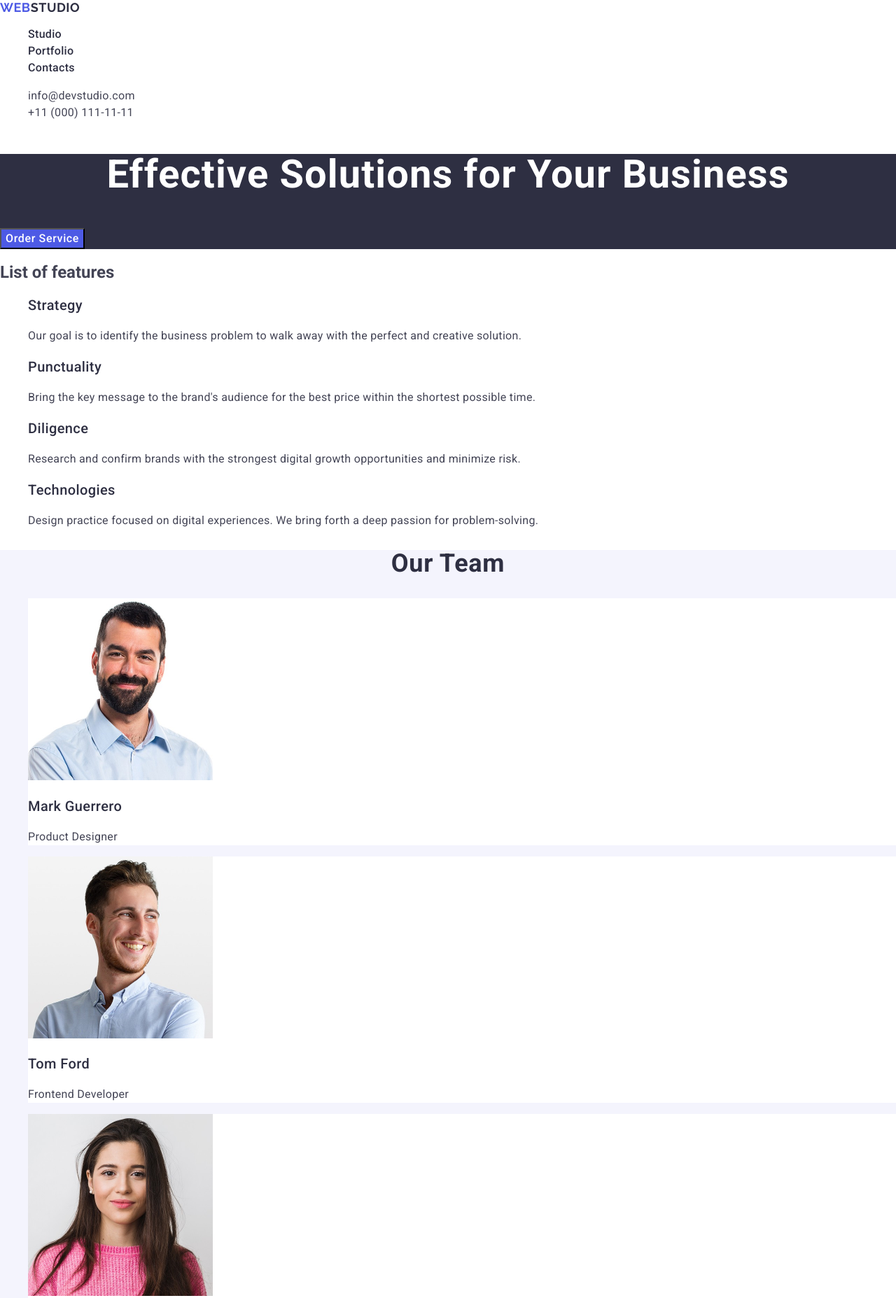
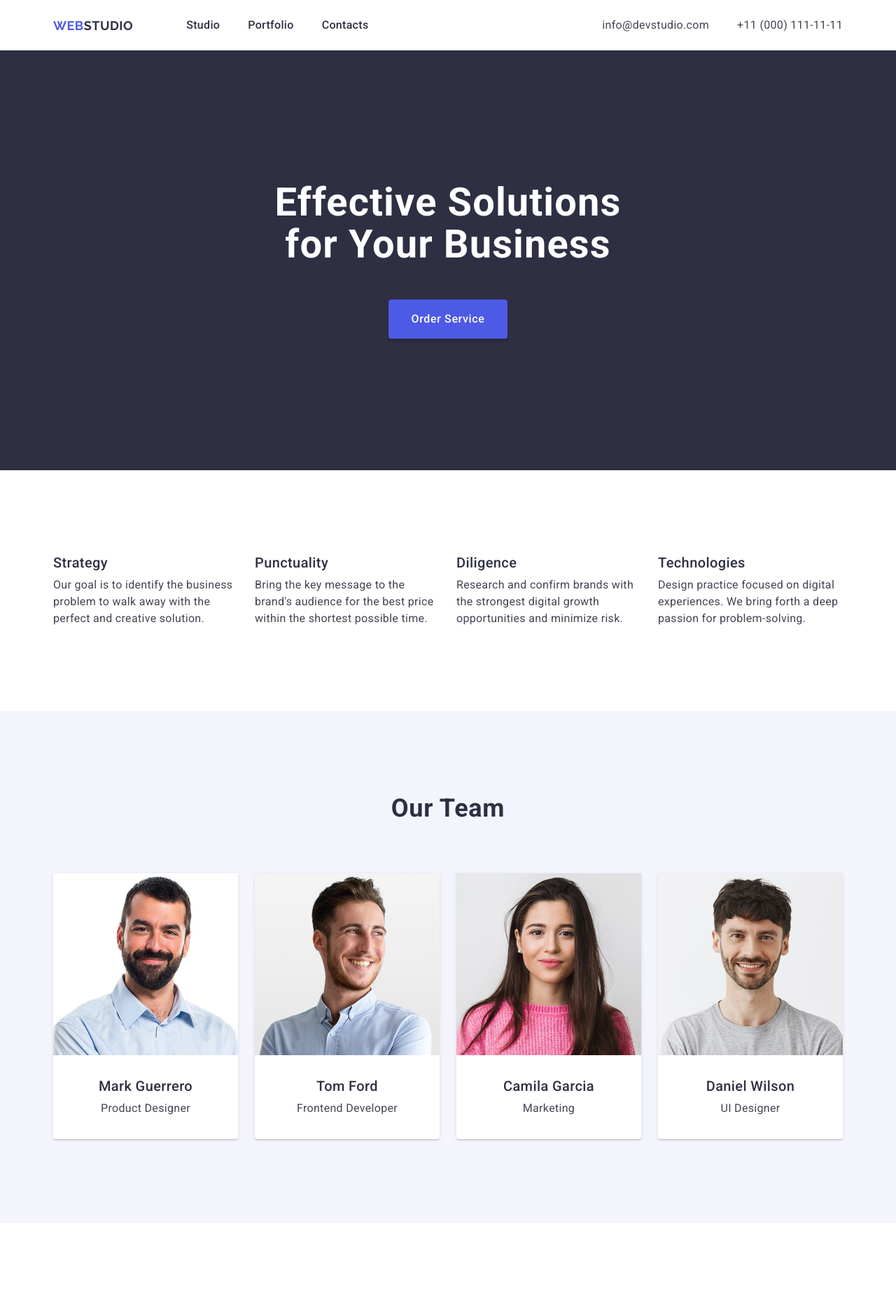
Before and after one commit to artem-v20/goit-markup-hw-03, a plain HTML site: page index.html in a window 1280 px wide. Shown: the top 1855 px of the page at 70% size. Drawn offline with nearby package versions, Linux system fonts and the light colour scheme.

Commit message:
update project

```diff
--- a/css/styles.css
+++ b/css/styles.css
@@ -1,15 +1,82 @@
+/* COMMON STYLES */
+
 body {
   font-family: "Roboto", sans-serif;
   color: #434455;
   background-color: #ffffff;
 }
 
+h1,
+h2,
+h3,
+h4,
+h5,
+h6,
+p {
+  margin-top: 0;
+  margin-bottom: 0;
+}
+
 ul {
+  margin-top: 0;
+  margin-bottom: 0;
+  padding-left: 0;
   list-style-type: none;
+}
+
+img {
+  display: block;
 }
 
 a {
   text-decoration: none;
+}
+
+.container {
+  max-width: 1158px;
+  padding-left: 15px;
+  padding-right: 15px;
+  margin-left: auto;
+  margin-right: auto;
+}
+
+.visually-hidden {
+  position: absolute;
+  width: 1px;
+  height: 1px;
+  margin: -1px;
+  border: 0;
+  padding: 0;
+
+  white-space: nowrap;
+  clip-path: inset(100%);
+  clip: rect(0 0 0 0);
+  overflow: hidden;
+}
+
+/* COMMON STYLES */
+
+/* HEADER STYLES */
+
+.container-header {
+  display: flex;
+  justify-content: space-between;
+  align-items: center;
+}
+
+.main-nav {
+  display: flex;
+  column-gap: 76px;
+}
+
+.page-nav {
+  display: flex;
+  column-gap: 40px;
+}
+
+.logo-header {
+  padding-top: 25.5px;
+  padding-bottom: 25.5px;
 }
 
 .logo-one {
@@ -31,12 +98,15 @@
 }
 
 .page-nav .link {
+  display: block;
   color: #2e2f42;
   font-family: "Roboto", sans-serif;
   font-size: 16px;
   font-weight: 500;
   line-height: 1.5;
   letter-spacing: 0.02em;
+  padding-top: 24px;
+  padding-bottom: 24px;
 }
 
 .page-nav .link:hover,
@@ -48,13 +118,21 @@
   font-style: normal;
 }
 
+.page-address {
+  display: flex;
+  column-gap: 40px;
+}
+
 .page-address .link {
+  display: block;
   color: #434455;
   font-family: "Roboto", sans-serif;
   font-size: 16px;
   text-transform: lowercase;
   line-height: 1.5;
   letter-spacing: 0.02em;
+  padding-top: 24px;
+  padding-bottom: 24px;
 }
 
 .page-address .link:hover,
@@ -62,20 +140,37 @@
   color: #404bbf;
 }
 
-.background-section-one {
+/* HEADER STYLES */
+
+/* HERO-SECTION STYLES */
+
+.hero-section {
   background-color: #2e2f42;
+  margin-left: auto;
+  margin-right: auto;
+}
+
+.hero-section-container {
+  padding-top: 188px;
+  padding-bottom: 188px;
+  padding-left: 331px;
+  padding-right: 331px;
 }
 
 .main-title {
+  width: 496px;
+  height: 120px;
   color: #ffffff;
   font-size: 56px;
   font-weight: 700;
   line-height: 1.07;
   letter-spacing: 0.02em;
   text-align: center;
+  margin-bottom: 48px;
 }
 
 .button {
+  display: block;
   cursor: pointer;
   color: #ffffff;
   font-family: "Roboto", sans-serif;
@@ -84,11 +179,36 @@
   line-height: 1.5;
   letter-spacing: 0.04em;
   background-color: #4d5ae5;
+  min-width: 169px;
+  padding: 16px 32px;
+  border-radius: 4px;
+  margin-left: auto;
+  margin-right: auto;
+  border: none;
+  box-shadow: 0 4px 4px 0 rgba(0, 0, 0, 0.15);
 }
 
 .button:hover,
 .button:focus {
   background-color: #404bbf;
+}
+
+/* HERO-SECTION STYLES */
+
+/* FEATURES-SECTION STYLES */
+
+.features-section {
+  padding-top: 120px;
+  padding-bottom: 120px;
+}
+
+.features-list {
+  display: flex;
+  column-gap: 24px;
+}
+
+.features-list-item {
+  width: calc((100% - 72px) / 4);
 }
 
 .features-list .features-title-one {
@@ -97,6 +217,7 @@
   font-weight: 500;
   line-height: 1.2;
   letter-spacing: 0.02em;
+  margin-bottom: 8px;
 }
 
 .features-list .features-text {
@@ -105,12 +226,19 @@
   letter-spacing: 0.02em;
 }
 
-.background-section-three {
+/* FEATURES-SECTION STYLES */
+
+/* TEAM-SECTION STYLES */
+
+.team-section {
   background-color: #f4f4fd;
+  padding-top: 120px;
+  padding-bottom: 120px;
 }
 
-.team-list .background-list {
+.team-list .team-list-item {
   background-color: #ffffff;
+  width: calc((100% - 72px) / 4);
 }
 
 .team-title {
@@ -120,6 +248,23 @@
   line-height: 1.11;
   letter-spacing: 0.02em;
   text-align: center;
+  margin-bottom: 72px;
+}
+
+.team-list {
+  display: flex;
+  column-gap: 24px;
+  text-align: center;
+}
+
+.team-list-item {
+  border-radius: 0 0 4px 4px;
+  box-shadow: 0 2px 1px 0 rgba(46, 47, 66, 0.08),
+    0 1px 1px 0 rgba(46, 47, 66, 0.16), 0 1px 6px 0 rgba(46, 47, 66, 0.08);
+}
+
+.team-list-img {
+  margin-bottom: 32px;
 }
 
 .team-list .team-name {
@@ -128,12 +273,23 @@
   font-weight: 500;
   line-height: 1.2;
   letter-spacing: 0.02em;
+  margin-bottom: 8px;
 }
 
 .team-list .team-text {
   font-size: 16px;
   line-height: 1.5;
   letter-spacing: 0.02em;
+  margin-bottom: 32px;
+}
+
+/* TEAM-SECTION STYLES */
+
+/* PORTFOLIO-SECTION STYLES */
+
+.portfolio-section {
+  padding-top: 120px;
+  padding-bottom: 120px;
 }
 
 .portfolio-title {
@@ -143,6 +299,14 @@
   line-height: 1.11;
   letter-spacing: 0.02em;
   text-align: center;
+  margin-bottom: 72px;
+}
+
+.portfolio-list {
+  display: flex;
+  flex-wrap: wrap;
+  column-gap: 24px;
+  row-gap: 48px;
 }
 
 .portfolio-list .portfolio-title-one {
@@ -151,16 +315,33 @@
   font-weight: 500;
   line-height: 1.2;
   letter-spacing: 0.02em;
+  padding-top: 32px;
+  margin-bottom: 8px;
+  padding-left: 16px;
 }
 
 .portfolio-list .portfolio-text {
   font-size: 16px;
   line-height: 1.5;
   letter-spacing: 0.02em;
+  padding-bottom: 32px;
+  padding-left: 16px;
 }
 
-.footer-background {
+.portfolio-title-text-container {
+  border-bottom: 1px solid #e7e9fc;
+  border-left: 1px solid #e7e9fc;
+  border-right: 1px solid #e7e9fc;
+}
+
+/* PORTFOLIO-SECTION STYLES */
+
+/* FOOTER STYLERS */
+
+.footer-section {
   background-color: #2e2f42;
+  padding-top: 101.5px;
+  padding-bottom: 100px;
 }
 
 .footer-text {
@@ -169,4 +350,8 @@
   letter-spacing: 0.02em;
   color: #f4f4fd;
   background-color: #2e2f42;
+  width: 264px;
+  margin-top: 16px;
 }
+
+/* FOOTER STYLES */
--- a/index.html
+++ b/index.html
@@ -6,7 +6,10 @@
     <title>Effective solutions for your business</title>
     <link
       rel="stylesheet"
-      href="https://cdnjs.cloudflare.com/ajax/libs/modern-normalize/3.0.1/modern-normalize.css"
+      href="https://cdnjs.cloudflare.com/ajax/libs/modern-normalize/2.0.0/modern-normalize.min.css"
+      integrity="sha512-4xo8blKMVCiXpTaLzQSLSw3KFOVPWhm/TRtuPVc4WG6kUgjH6J03IBuG7JZPkcWMxJ5huwaBpOpnwYElP/m6wg=="
+      crossorigin="anonymous"
+      referrerpolicy="no-referrer"
     />
     <link rel="preconnect" href="https://fonts.googleapis.com" />
     <link rel="preconnect" href="https://fonts.gstatic.com" crossorigin />
@@ -16,64 +19,72 @@
     />
     <link rel="stylesheet" href="./css/styles.css" />
   </head>
+
   <body>
-    <header>
-      <nav>
-        <a class="logo-one" href="./index.html"
+    <header class="page-header">
+      <div class="container container-header">
+        <nav class="main-nav">
+          <a class="logo-one logo-header" href="./index.html"
             >Web<span class="logo-two">Studio</span></a
           >
           <ul class="page-nav">
-          <li><a href="./index.html" class="link">Studio</a></li>
-          <li><a href="" class="link">Portfolio</a></li>
-          <li><a href="" class="link">Contacts</a></li>
+            <li class="page-nav-item">
+              <a href="./index.html" class="link">Studio</a>
+            </li>
+            <li class="page-nav-item"><a href="" class="link">Portfolio</a></li>
+            <li class="page-nav-item"><a href="" class="link">Contacts</a></li>
           </ul>
         </nav>
 
         <address class="main-adress">
           <ul class="page-address">
-          <li>
+            <li class="adress-item">
               <a href="mailto:info@devstudio.com" class="link"
                 >info@devstudio.com</a
               >
             </li>
-          <li>
+            <li class="adress-item">
               <a href="tel:+110001111111" class="link">+11 (000) 111-11-11</a>
             </li>
           </ul>
         </address>
+      </div>
     </header>
 
     <main>
-      <section class="background-section-one">
+      <section class="hero-section">
+        <div class="container hero-section-container">
           <h1 class="main-title">Effective Solutions for Your Business</h1>
           <button type="button" class="button">Order Service</button>
+        </div>
       </section>
 
-      <section>
-        <h2>List of features</h2>
+      <section class="features-section">
+        <div class="container">
+          <h2 class="visually-hidden">List of features</h2>
           <ul class="features-list">
-          <li>
+            <li class="features-list-item">
               <h3 class="features-title-one">Strategy</h3>
               <p class="features-text">
-              Our goal is to identify the business problem to walk away with the
-              perfect and creative solution.
+                Our goal is to identify the business problem to walk away with
+                the perfect and creative solution.
               </p>
             </li>
-          <li>
+            <li class="features-list-item">
               <h3 class="features-title-one">Punctuality</h3>
               <p class="features-text">
                 Bring the key message to the brand's audience for the best price
                 within the shortest possible time.
               </p>
             </li>
-          <li>
+            <li class="features-list-item">
               <h3 class="features-title-one">Diligence</h3>
               <p class="features-text">
                 Research and confirm brands with the strongest digital growth
                 opportunities and minimize risk.
               </p>
             </li>
-          <li>
+            <li class="features-list-item">
               <h3 class="features-title-one">Technologies</h3>
               <p class="features-text">
                 Design practice focused on digital experiences. We bring forth a
@@ -81,13 +92,16 @@
               </p>
             </li>
           </ul>
+        </div>
       </section>
 
-      <section class="background-section-three">
+      <section class="team-section">
+        <div class="container">
           <h2 class="team-title">Our Team</h2>
           <ul class="team-list">
-          <li class="background-list">
+            <li class="team-list-item">
               <img
+                class="team-list-img"
                 src="./images/img-3.jpg"
                 alt="Mark Guerrero"
                 width="264"
@@ -96,8 +110,9 @@
               <h3 class="team-name">Mark Guerrero</h3>
               <p class="team-text">Product Designer</p>
             </li>
-          <li class="background-list">
+            <li class="team-list-item">
               <img
+                class="team-list-img"
                 src="./images/img-2.jpg"
                 alt="Tom Ford"
                 width="264"
@@ -106,8 +121,9 @@
               <h3 class="team-name">Tom Ford</h3>
               <p class="team-text">Frontend Developer</p>
             </li>
-          <li class="background-list">
+            <li class="team-list-item">
               <img
+                class="team-list-img"
                 src="./images/img-1.jpg"
                 alt="Camila Garcia"
                 width="264"
@@ -116,8 +132,9 @@
               <h3 class="team-name">Camila Garcia</h3>
               <p class="team-text">Marketing</p>
             </li>
-          <li class="background-list">
+            <li class="team-list-item">
               <img
+                class="team-list-img"
                 src="./images/img.jpg"
                 alt="Daniel Wilson"
                 width="264"
@@ -127,83 +144,106 @@
               <p class="team-text">UI Designer</p>
             </li>
           </ul>
+        </div>
       </section>
 
-      <section>
+      <section class="portfolio-section">
+        <div class="container">
           <h2 class="portfolio-title">Our Portfolio</h2>
           <ul class="portfolio-list">
             <li>
               <img
+                class="portfolio-list-img"
                 src="./images/img-16.jpg"
                 alt="Banking App"
                 width="360"
                 height="300"
               />
+              <div class="portfolio-title-text-container">
                 <h3 class="portfolio-title-one">Banking App</h3>
                 <p class="portfolio-text">App</p>
+              </div>
             </li>
             <li>
               <img
+                class="portfolio-list-img"
                 src="./images/img-15.jpg"
                 alt="Cashless Payment"
                 width="360"
                 height="300"
               />
+              <div class="portfolio-title-text-container">
                 <h3 class="portfolio-title-one">Cashless Payment</h3>
                 <p class="portfolio-text">Marketing</p>
+              </div>
             </li>
             <li>
               <img
+                class="portfolio-list-img"
                 src="./images/img-14.jpg"
                 alt="Meditation App"
                 width="360"
                 height="300"
               />
+              <div class="portfolio-title-text-container">
                 <h3 class="portfolio-title-one">Meditation App</h3>
                 <p class="portfolio-text">App</p>
+              </div>
             </li>
             <li>
               <img
+                class="portfolio-list-img"
                 src="./images/img-13.jpg"
                 alt="Taxi Service"
                 width="360"
                 height="300"
               />
+              <div class="portfolio-title-text-container">
                 <h3 class="portfolio-title-one">Taxi Service</h3>
                 <p class="portfolio-text">Marketing</p>
+              </div>
             </li>
             <li>
               <img
+                class="portfolio-list-img"
                 src="./images/img-12.jpg"
                 alt="Screen Illustrations"
                 width="360"
                 height="300"
               />
+              <div class="portfolio-title-text-container">
                 <h3 class="portfolio-title-one">Screen Illustrations</h3>
                 <p class="portfolio-text">Design</p>
+              </div>
             </li>
             <li>
               <img
+                class="portfolio-list-img"
                 src="./images/img-11.jpg"
                 alt="Online Courses"
                 width="360"
                 height="300"
               />
+              <div class="portfolio-title-text-container">
                 <h3 class="portfolio-title-one">Online Courses</h3>
                 <p class="portfolio-text">Marketing</p>
+              </div>
             </li>
           </ul>
+        </div>
       </section>
     </main>
 
-    <footer class="footer-background">
-      <a class="logo-one" href="./index.html"
+    <footer class="footer-section">
+      <div class="container">
+        <a class="logo-one logo-footer" href="./index.html"
           >Web<span class="logo-three">Studio</span></a
         >
         <p class="footer-text">
-        Increase the flow of customers and sales for your business with digital
-        marketing & growth solutions.
+          Increase the flow of customers and sales for your business with
+          digital marketing & growth solutions.
         </p>
+      </div>
     </footer>
   </body>
 </html>
```
Lines whose indentation alone changed are shown as unchanged.
